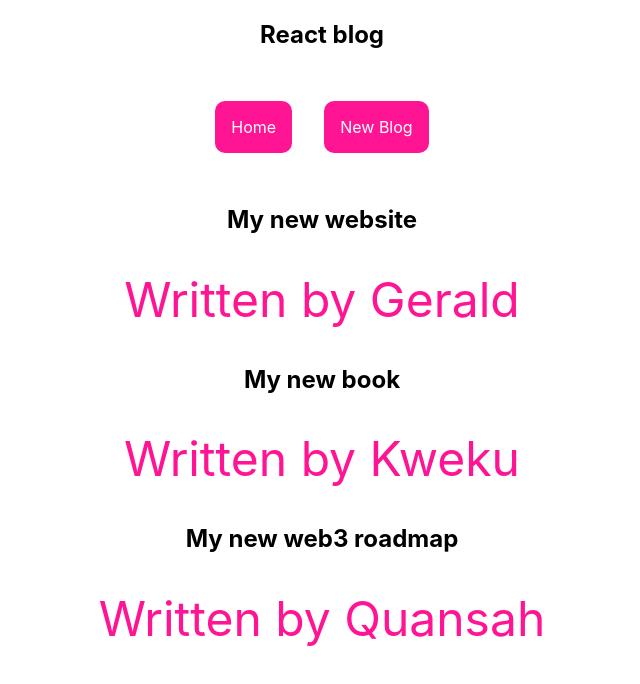
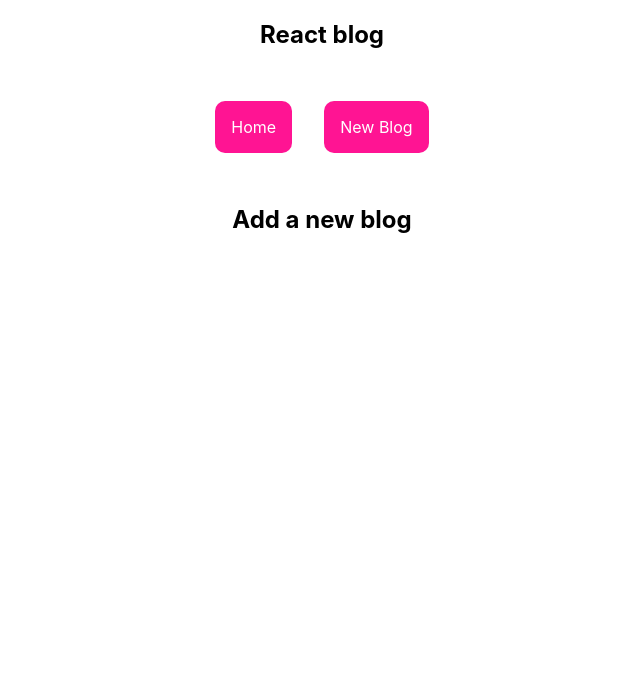
Before and after one commit to geraldaddey/react-coding-blog-app, a React (Create React App) app: page /create in a window 1280 px wide. Shown: the top 684 px of the page, without its empty margins (318-958 px from the left). Built offline with nearby package versions, Linux system fonts and the light colour scheme; data requests are answered from the project's data file.

Commit message:
exact match routes

```diff
--- a/src/App.js
+++ b/src/App.js
@@ -1,30 +1,24 @@
 // Add styles to your component
 import "./App.css";
 import "./home.css";
-import Home from "./home";
+
 import Blog from "./Blog";
 import { BrowserRouter as Router, Route, Switch } from "react-router-dom";
 import Navbar from "./navbar";
+import Create from "./Create";
 
 function App() {
-  // const link = "http://www.google.com";
-
-  // const handleClick = () => {
-  //   console.log(title);
-  // };
-
-  // const handleClickAgain = (name) => {
-  //   console.log("new name is " + title + " " + name);
-  // };
-
   return (
     <Router>
       <div className="App">
         <Navbar />
         <div className="content">
           <Switch>
-            <Route path="/">
+            <Route exact path="/">
               <Blog />
+            </Route>
+            <Route path="/create">
+              <Create />
             </Route>
           </Switch>
         </div>
--- /dev/null
+++ b/src/Create.js
@@ -0,0 +1,9 @@
+const Create = () => {
+  return (
+    <div className="create">
+      <h2>Add a new blog</h2>
+    </div>
+  );
+};
+
+export default Create;
```
